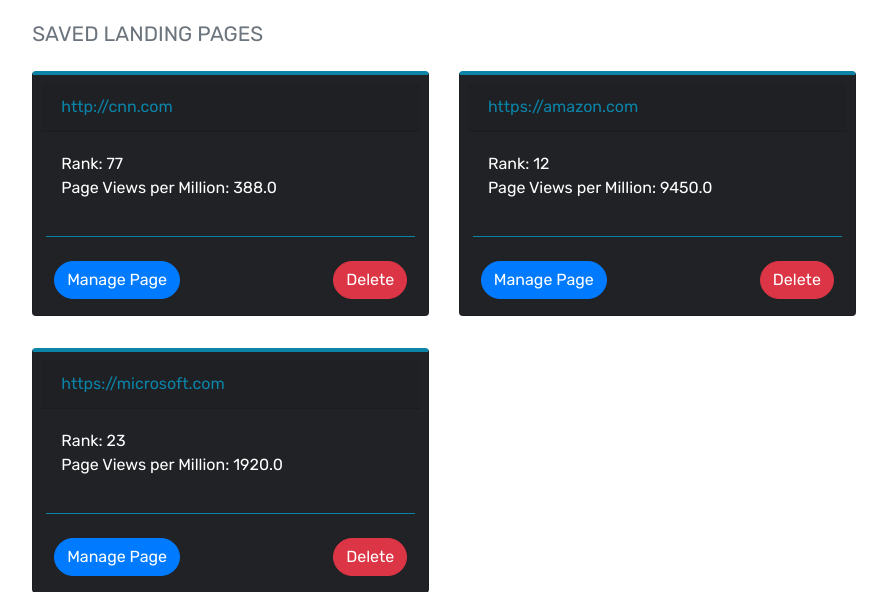
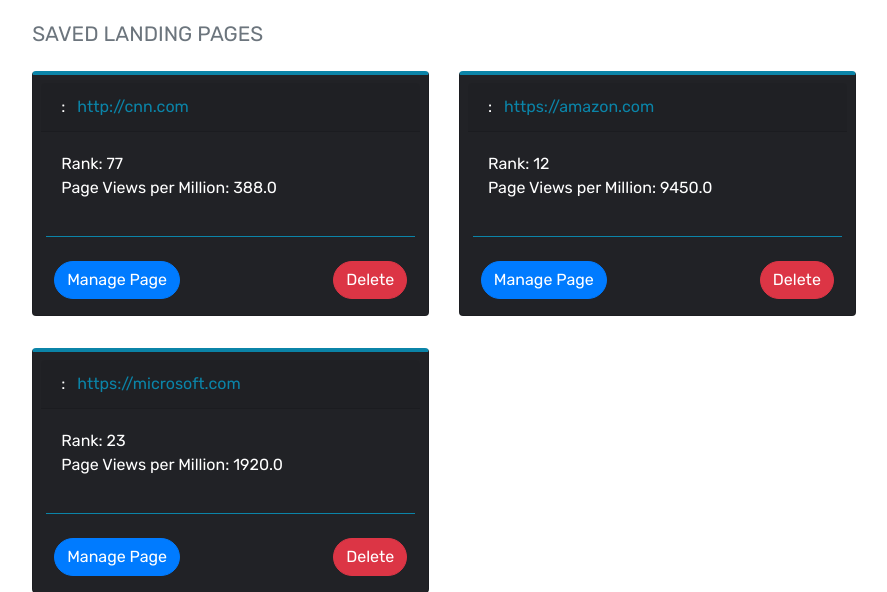
Before and after one commit to OsasAzamegbe/Landing-Page-Tester, a Django app: page / in a window 1280 px wide. Shown: the part 282-874 px from the top of the page, without its empty margins (196-1083 px from the left). Run offline with Django 3.2, Linux system fonts and the light colour scheme; data comes from the database, SQL or seed files in the repository; parts of the project's set-up code (start-up, migrations or seed data) failed here and were passed over; some libraries are stand-ins or nearby versions.

Commit message:
update changes

```diff
--- a/landingPageTester/Templates/edit.html
+++ b/landingPageTester/Templates/edit.html
@@ -5,7 +5,7 @@
         </p>
         <div class="form-section col-md-8 mx-auto">
           <div class="card">
-            <form action="{% url 'edit_url' %}" method="POST">
+              <form action="{% url 'edit_url' %}" method="POST">
                 {% csrf_token %}
               <div class="form-group">
                 <input
@@ -17,8 +17,7 @@
                   required/>
               </div>
               <div class="form-group">
-
-                <button type="submit" class="btn btn-secondary float-right">
+<button type="submit" class="btn btn-secondary float-right">
                   Update
                 </button>
               </div>
--- a/landingPageTester/Templates/index.html
+++ b/landingPageTester/Templates/index.html
@@ -33,7 +33,7 @@
             <div class="col-md-6">
               <div class="result card p-2">
                 <div class="card-header">
-                  <a href="{{ page.page_url }}">{{ page.page_url }}</a>
+                  <p>{{ page.page_name }}: <a class="ml-2" href="{{ page.page_url }}">{{ page.page_url }}</a></p>
                 </div>
                 <div class="card-body">
                   <p>Rank: {{ page.page_rank }}
--- a/landingPageTester/views.py
+++ b/landingPageTester/views.py
@@ -23,6 +23,7 @@
 from bs4 import BeautifulSoup
 import requests
 from .models import Traffic, Page
+import tldextract
 
 # Create your views here.
 
@@ -178,13 +179,13 @@
             result_page_views_permillion = "0.0"
 
         finally:
-            traffic = Page(page_url=result_url, page_traffic=float(result_page_views_permillion), page_status=int(status_code),page_rank=rank)
+            page_domain = tldextract.extract(result_url).domain
+            traffic = Page(page_url=result_url, page_name=page_domain, page_traffic=float(result_page_views_permillion), page_status=int(status_code),page_rank=rank)
             traffic_exists = Page.objects.filter(page_url=result_url).exists()
             if traffic_exists:
                 Page.objects.filter(page_url=result_url).delete()
             traffic.save()
         return HttpResponseRedirect(reverse('index'))
-
 
 def get_url(request,pk):
     get_url = Page.objects.get(id=pk)
@@ -192,8 +193,6 @@
         'url':get_url
     }
     return render(request, 'edit.html', context)
-
-
 def get_status(request):
     if  request.method == 'GET':
         return render(request, 'index.html')
@@ -242,9 +241,6 @@
             traffic = Page.objects.filter(page_url=url_check).update(page_url=result_url, page_traffic=float(result_page_views_permillion),
                            page_status=int(status_code), page_rank=rank)
             return HttpResponseRedirect(reverse('index'))
-    # return render(request, "manage.html", context)
-
-
 def index(request):
     all_pages = Page.objects.all()
     context = {
```
Also changed, not shown: landingPageTester/Templates/manage.html (line endings or trailing spaces).
